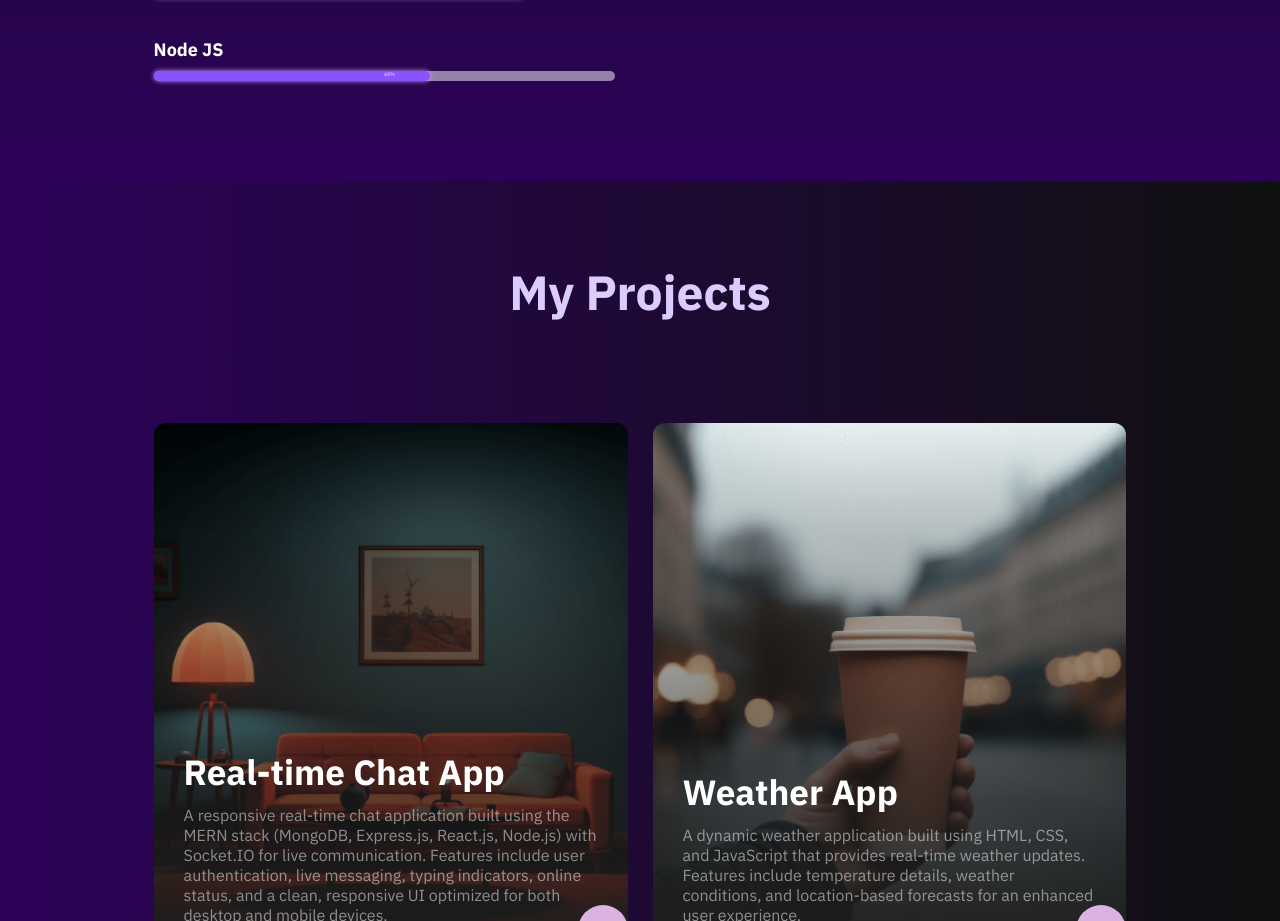
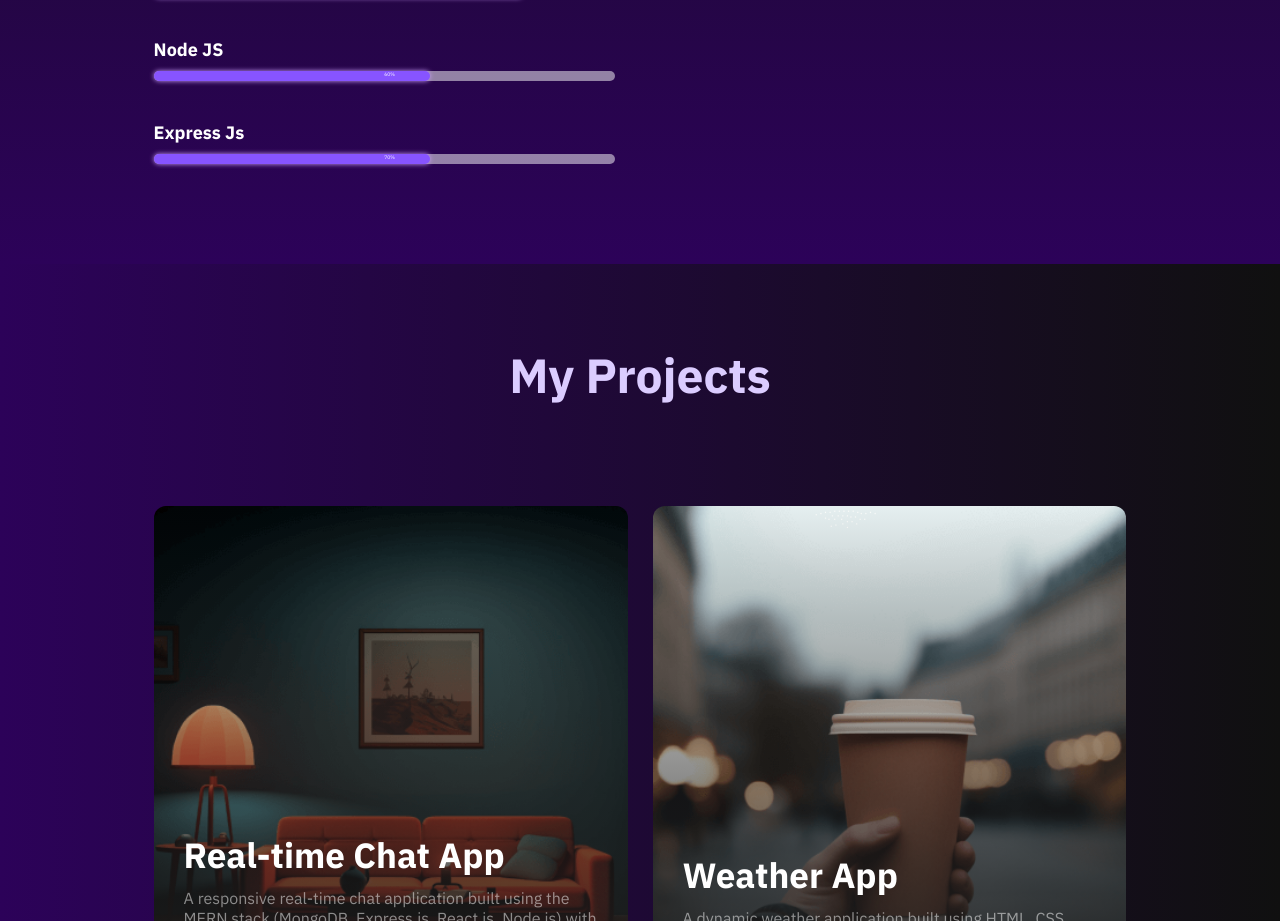
Before and after one commit to BlesonPhilip/myportfolio, a React (Vite) app: page / in a window 1280 px wide. Shown: the part 2686-3607 px from the top of the page. Built offline with nearby package versions, Linux system fonts and the light colour scheme.

Commit message:
add express skill

```diff
--- a/src/pages/index/index.jsx
+++ b/src/pages/index/index.jsx
@@ -144,6 +144,10 @@ const Index = () => {
               <div className="skill">
                 <h4>Node JS</h4>
                 <div className="skillBar skillNode" data-value="60%"></div>
+              </div>
+              <div className="skill">
+                <h4>Express Js</h4>
+                <div className="skillBar skillNode" data-value="70%"></div>
               </div>
             </div>
           </div>
```
